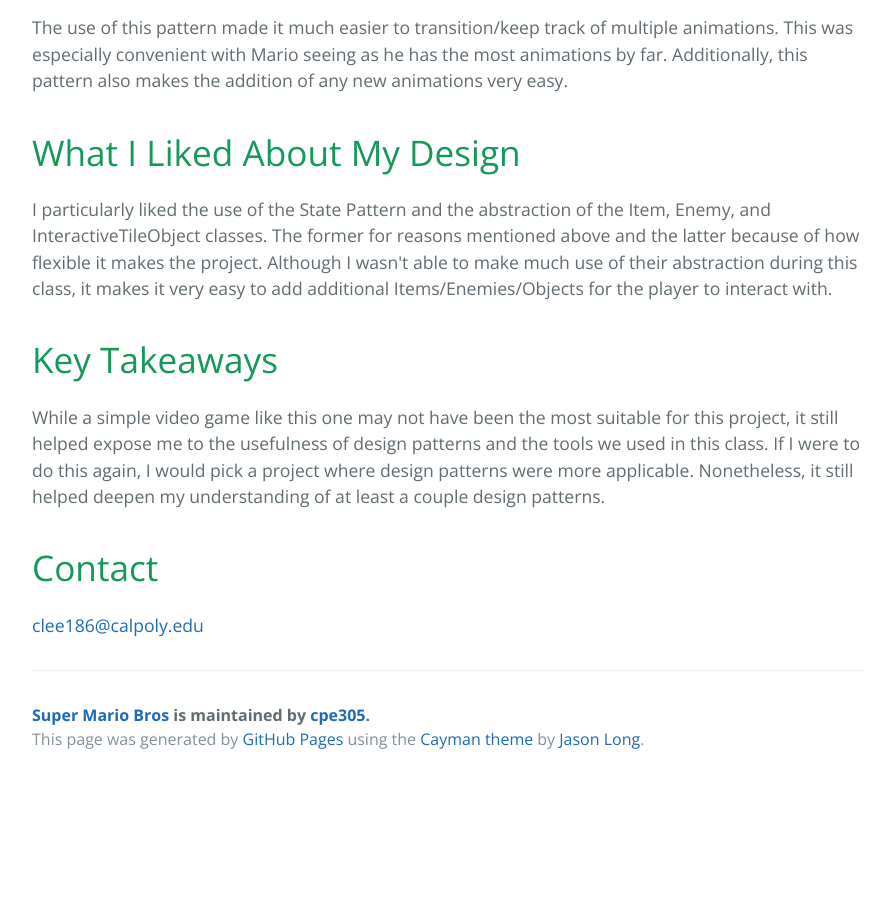
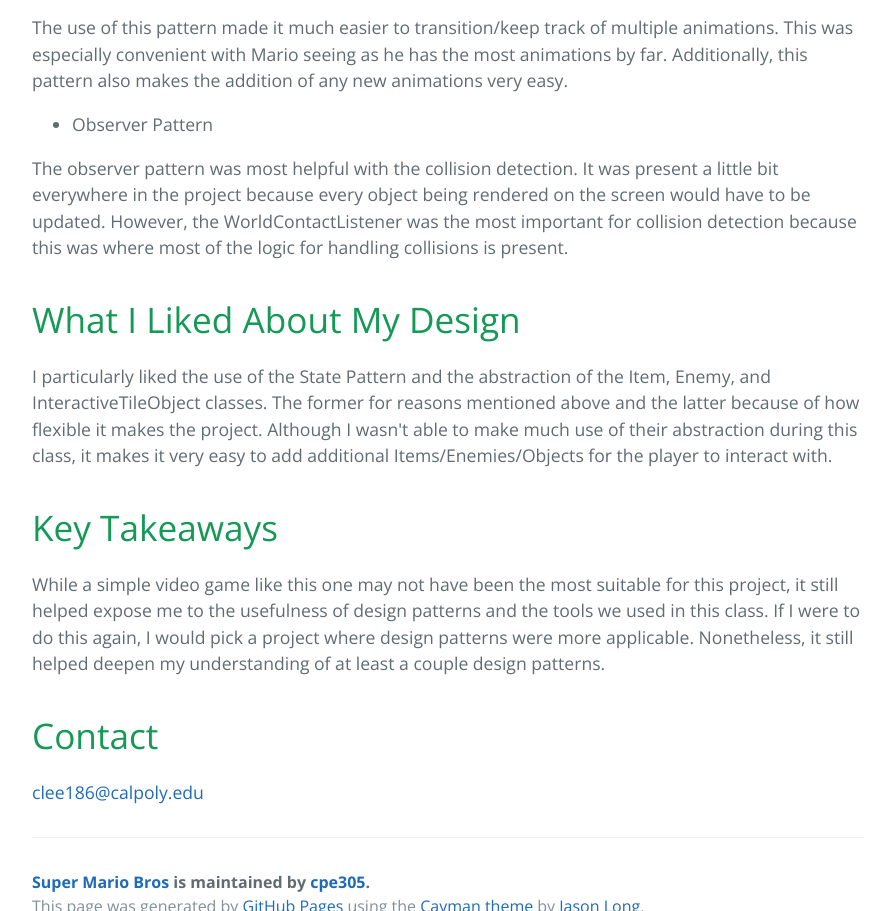
Before and after one commit to cpe305/fall2016-project-chrisLee413, a plain HTML site: page index.html in a window 1280 px wide. Shown: the part 1596-2507 px from the top of the page, without its empty margins (192-1082 px from the left). Before the commit the page ends 2379 px from the top, so only its background shows below. Drawn offline with nearby package versions, Linux system fonts and the light colour scheme.

```diff
--- a/index.html
+++ b/index.html
@@ -67,6 +67,12 @@
 
 <p>The use of this pattern made it much easier to transition/keep track of multiple animations.  This was especially convenient with Mario seeing as he has the most animations by far.  Additionally, this pattern also makes the addition of any new animations very easy.</p>
 
+<ul>
+<li>Observer Pattern</li>
+</ul>
+
+<p>The observer pattern was most helpful with the collision detection.  It was present a little bit everywhere in the project because every object being rendered on the screen would have to be updated.  However, the WorldContactListener was the most important for collision detection because this was where most of the logic for handling collisions is present.  </p>
+
 <h1>
 <a id="what-i-liked-about-my-design" class="anchor" href="#what-i-liked-about-my-design" aria-hidden="true"><span aria-hidden="true" class="octicon octicon-link"></span></a>What I Liked About My Design</h1>
 
```
Also changed, not shown: params.json (+1 -1 lines).
